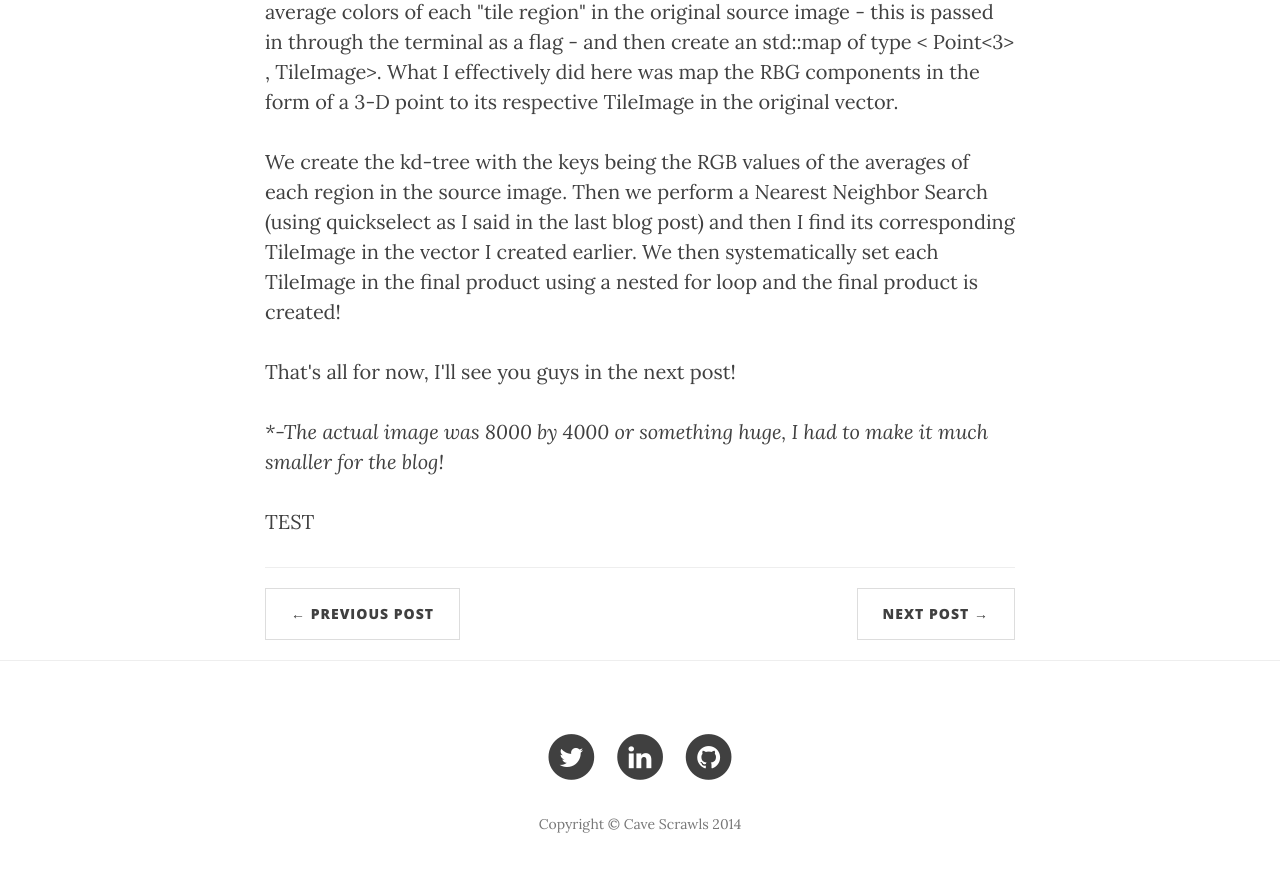
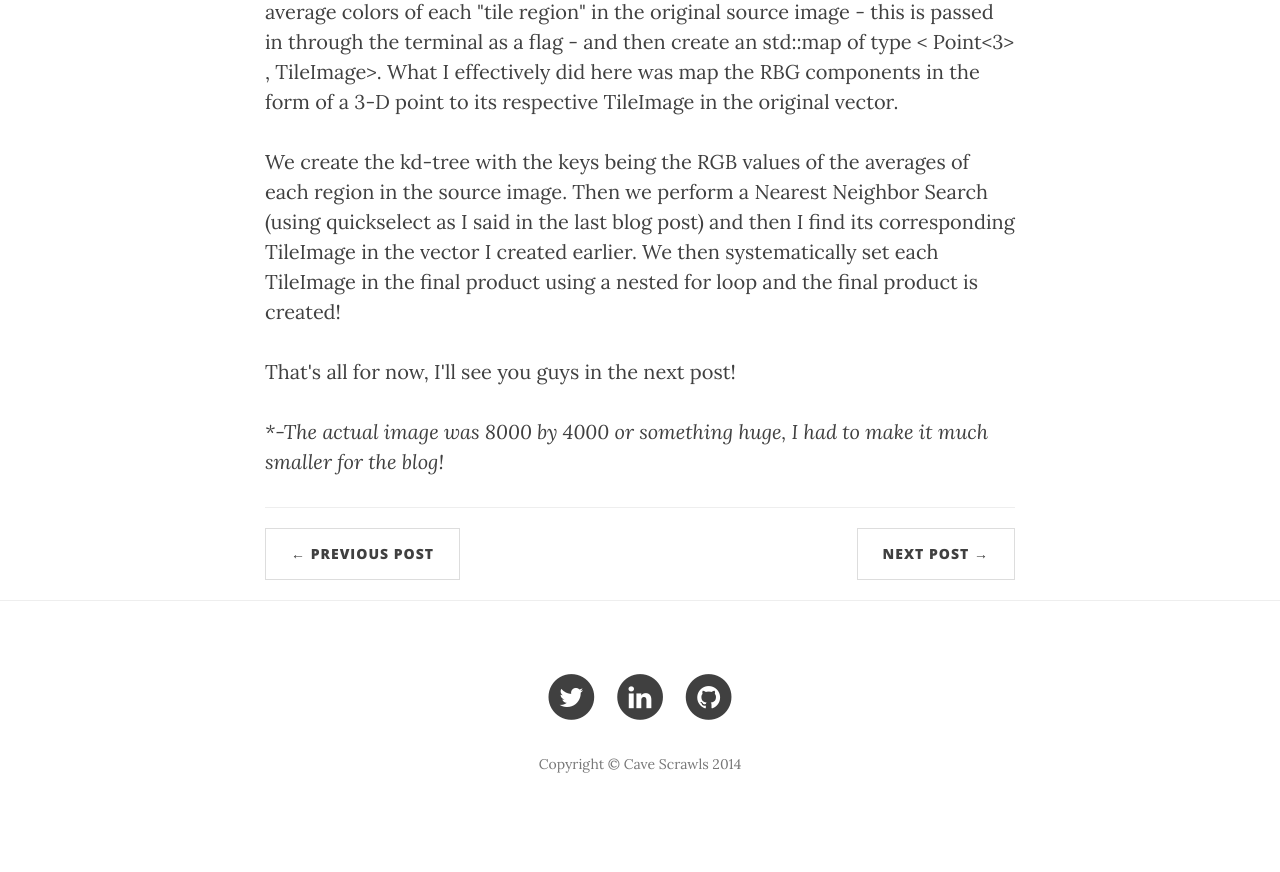
Before and after one commit to cjang5/blog, a Jekyll site: the page built from _posts/2014-11-18-magical-mosaics.markdown, in a window 1280 px wide and 900 px high, scrolled down 1948 px. Shown: the top 872 px of the window. Built offline with Jekyll 4.4.1, drawn with Linux system fonts in a browser that asks for light colours; nearby versions of some CDN libraries; after the commit the page ends 2788 px from its top, so only the background shows below that.

Commit message:
Update 2014-11-18-magical-mosaics.markdown

```diff
--- a/_posts/2014-11-18-magical-mosaics.markdown
+++ b/_posts/2014-11-18-magical-mosaics.markdown
@@ -23,5 +23,3 @@ header-img: "img/posts/post-04/post-04-bg.png"
 <p> That's all for now, I'll see you guys in the next post! </p>
 
 <p> <i>*-The actual image was 8000 by 4000 or something huge, I had to make it much smaller for the blog!</i> </p>
-
-<p>TEST</p>
```
